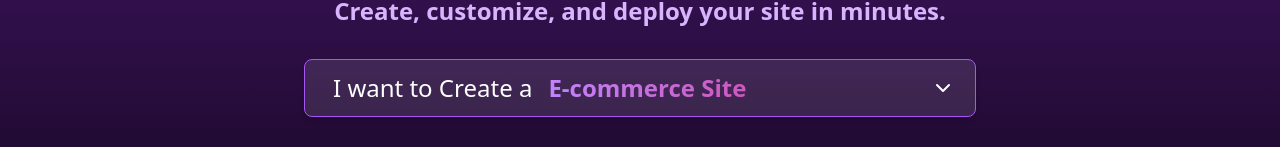
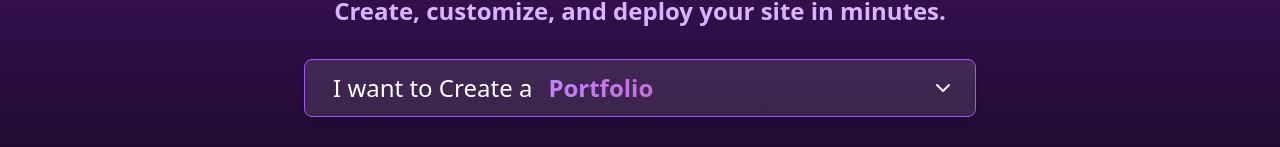
Before and after one commit to moiz2405/Craftable, a Next.js app: page / in a window 1280 px wide. Shown: the part 414-561 px from the top of the page. Built offline with nearby package versions, Linux system fonts and the light colour scheme.

Commit message:
Enhance Hero component with updated design and functionality

```diff
--- a/components/home/Hero.tsx
+++ b/components/home/Hero.tsx
@@ -16,7 +16,7 @@
 
 const options: Option[] = [
     { label: 'Portfolio', status: 'Available', description: 'Showcase your work and skills', isAvailable: true },
-    { label: 'E-commerce Site', status: 'Testing', description: 'Sell products online', isAvailable: true },
+    { label: 'E-commerce Site', status: 'Testing', description: 'Sell products online', isAvailable: false },
     { label: 'Business Site', status: 'Coming Soon', description: 'Promote your business', isAvailable: false },
     { label: 'Blog Site', status: 'Coming Soon', description: 'Share your thoughts and ideas', isAvailable: false },
     { label: 'Landing Page', status: 'Coming Soon', description: 'Promote a specific product or service', isAvailable: false },
```
